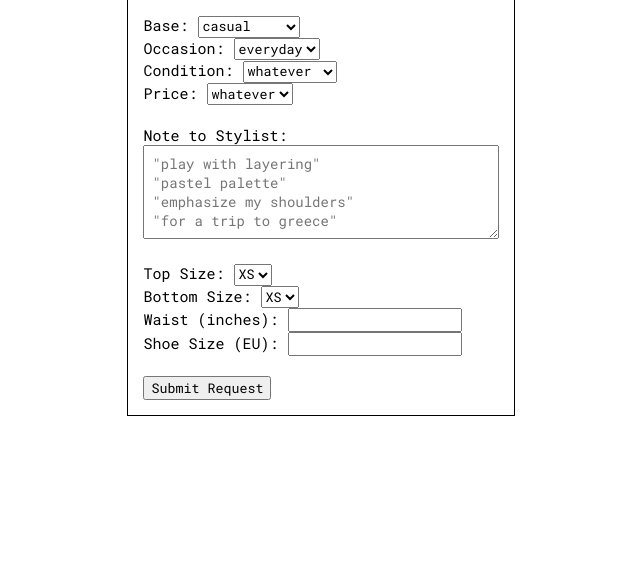
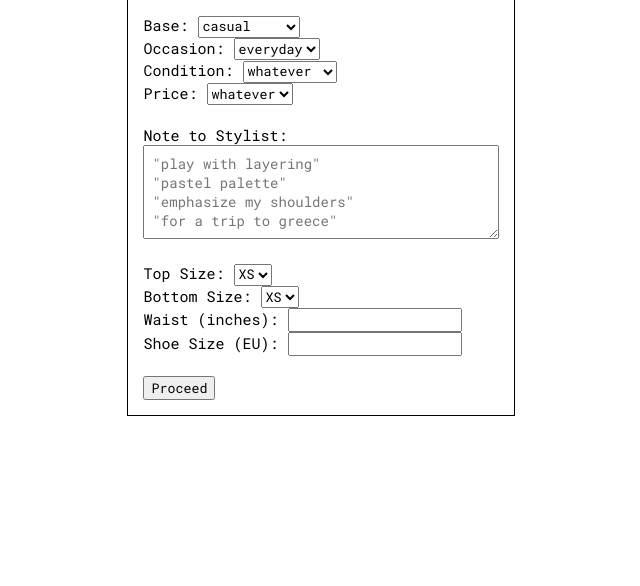
Before and after one commit to allofthelines/ruhah2, a Django app: page /box/ticket/ in a window 1280 px wide. Shown: the part 154-740 px from the top of the page, without its empty margins (319-959 px from the left). Run offline with Django 3.2, Linux system fonts and the light colour scheme; parts of the project's set-up code (start-up, migrations or seed data) failed here and were passed over.

```diff
--- a/box/templates/box/ticket_form.html
+++ b/box/templates/box/ticket_form.html
@@ -39,7 +39,7 @@
             {{ form.size_shoe_eu.label_tag }} {{ form.size_shoe_eu }}<br>
             {% endif %}
             <br>
-            <button style='align-items: center; justify-content: center;' type="submit">Submit Request</button>
+            <button style='align-items: center; justify-content: center;' type="submit">Proceed</button>
         </form>
         {% else %}
         <form method="post" class="ticket-form">
@@ -51,7 +51,7 @@
             <br>
             {{ form.notes.label_tag }} {{ form.notes }}<br>
             <br>
-            <button style='align-items: center; justify-content: center;' type="submit">Submit Request</button>
+            <button style='align-items: center; justify-content: center;' type="submit">Proceed</button>
         </form>
         {% endif %}
     {% else %}
@@ -69,7 +69,7 @@
         {{ form.size_waist_inches.label_tag }} {{ form.size_waist_inches }}<br>
         {{ form.size_shoe_eu.label_tag }} {{ form.size_shoe_eu }}<br>
         <br>
-        <button style='align-items: center; justify-content: center;' type="submit">Submit Request</button>
+        <button style='align-items: center; justify-content: center;' type="submit">Proceed</button>
     </form>
     {% endif %}
 
```
